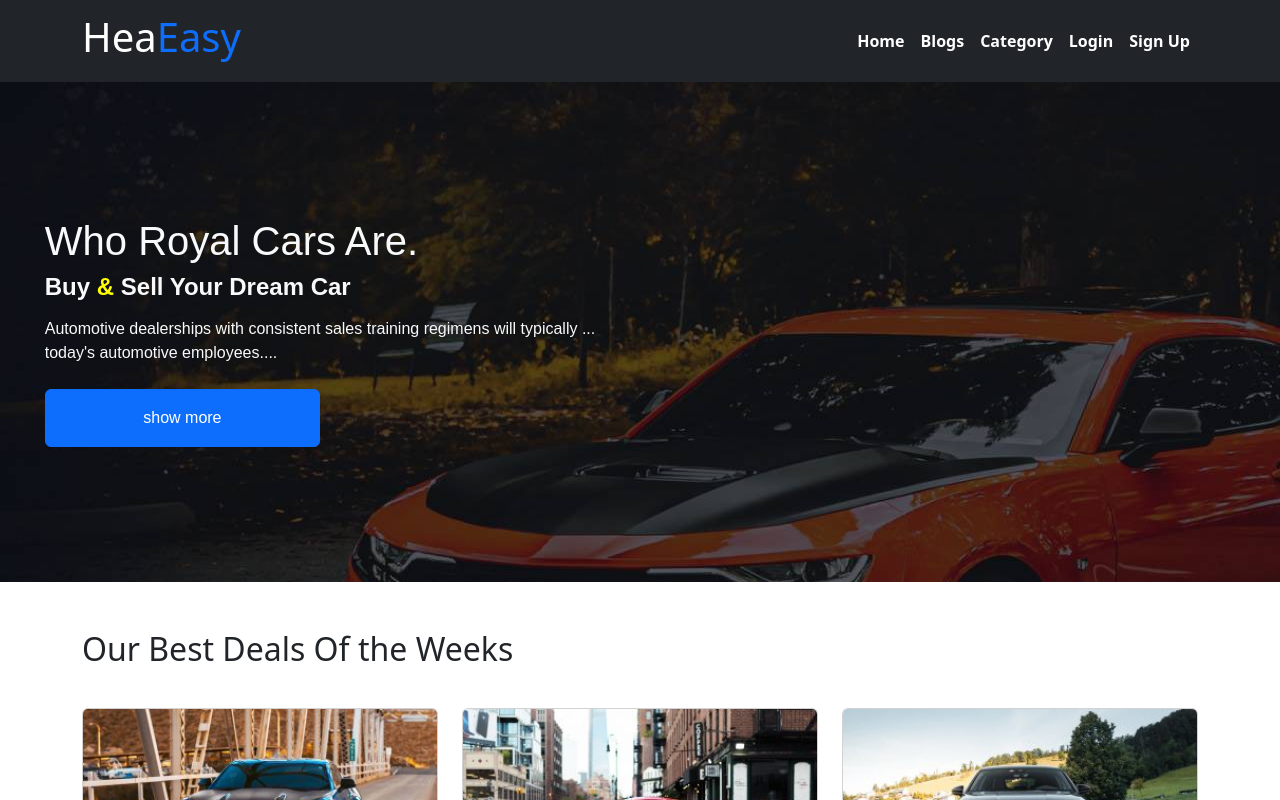
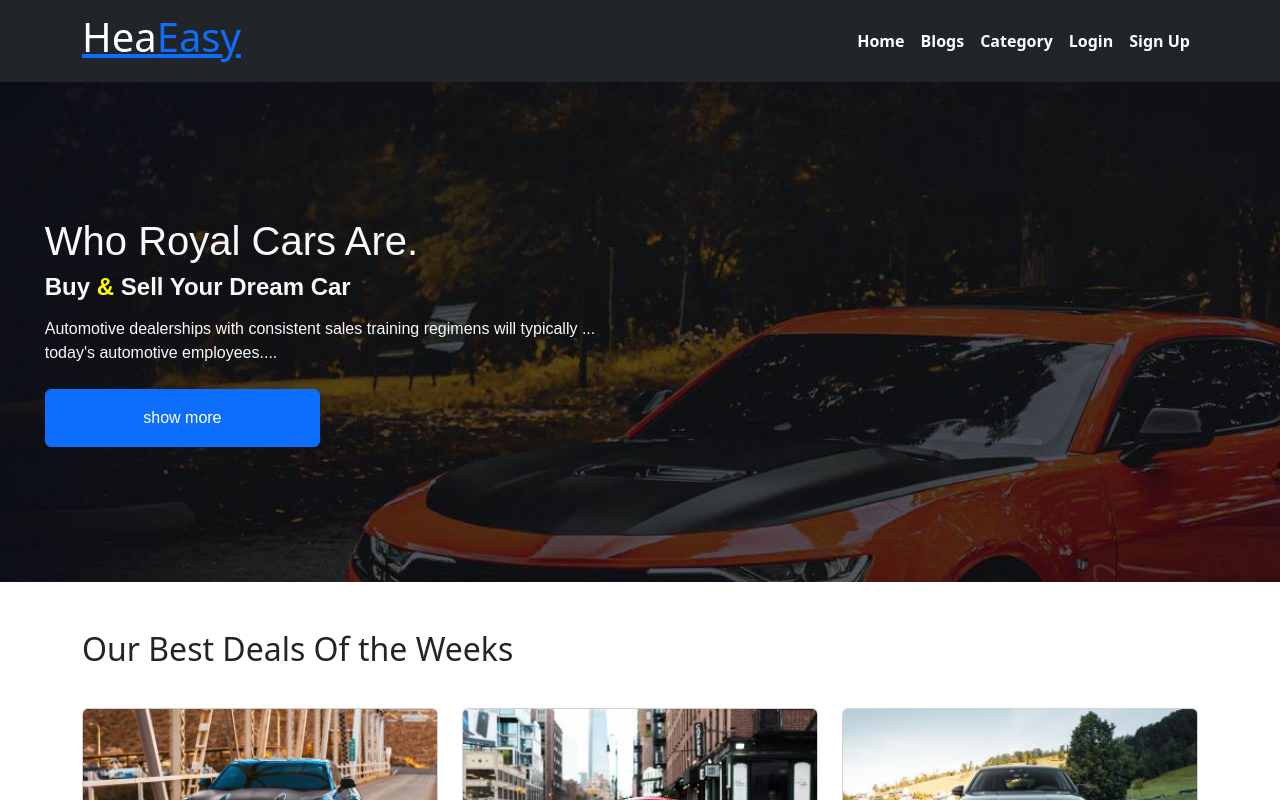
Before and after one commit to mahmudul474/car-buy-and-sell-clint, a React (Create React App) app: page / in a window 1280 px wide. Shown: the top 800 px of the page. Built offline with nearby package versions, Linux system fonts and the light colour scheme; no server answers.

Commit message:
all is done

```diff
--- a/src/Componets/MyProductList/MyProductList.js
+++ b/src/Componets/MyProductList/MyProductList.js
@@ -28,9 +28,9 @@ const MyProductList = () => {
       })
         .then(res => res.json())
         .then(data => {
-          // if (data.acknowledged === true) {
-          //   alert('Are you sure delete your item')
-          // }
+          if (data.acknowledged === true) {
+            alert('Are you sure delete your item')
+          }
           console.log(data)
         })
 
--- a/src/Routes/Router/Router.js
+++ b/src/Routes/Router/Router.js
@@ -54,7 +54,7 @@ const routers = createBrowserRouter([
       },
       {
         path: '/addproduct',
-        element: <SellerRoute><AddProductPage></AddProductPage></SellerRoute>
+        element:<PrivateRoute> <AddProductPage></AddProductPage></PrivateRoute>
       },
       {
         path: '/myorder',
@@ -66,7 +66,7 @@ const routers = createBrowserRouter([
       },
       {
         path: '/myProductList',
-        element: <SellerRoute><ProductMyList></ProductMyList></SellerRoute>
+        element: <PrivateRoute><ProductMyList></ProductMyList></PrivateRoute>
       },
       {
         path: '/boostProduct/:email',
--- a/src/Sheard/Navbar/Navbar.js
+++ b/src/Sheard/Navbar/Navbar.js
@@ -1,6 +1,6 @@
 import React, { useContext } from 'react';
 import './Navbar.css'
-import { Link } from 'react-router-dom';
+import { Link, Navigate } from 'react-router-dom';
 import logo from '../../assets/logo/Logo1.png'
 import { AuthContext } from '../../Auth/AuthProvider';
 import useSeller from '../../Hooks/useSeller';
@@ -32,7 +32,9 @@ const Navbar = () => {
 
   const handleLogOut = () => {
     logOut()
-      .then(result => { })
+      .then(result => {
+        Navigate("/")
+      })
       .catch(error => console.error(error))
   }
 
@@ -42,7 +44,7 @@ const Navbar = () => {
       <nav class="navbar navbar-expand-lg bg-dark">
         <div class="container">
           <Link class="navbar-brand" href="#">
-             <h1 className='text-white'>Hea<span className='text-primary'>Easy</span></h1>
+            <Link to="/"><h1 className='text-white'>Hea<span className='text-primary'>Easy</span></h1></Link>
           </Link>
           <button class="navbar-toggler bg-light" type="button" data-bs-toggle="collapse" data-bs-target="#navbarNav" aria-controls="navbarNav" aria-expanded="false" aria-label="Toggle navigation">
             <span class="navbar-toggler-icon"></span>
```
